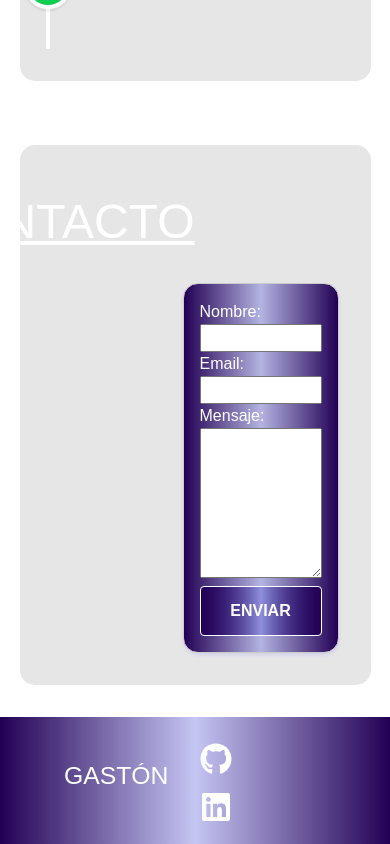
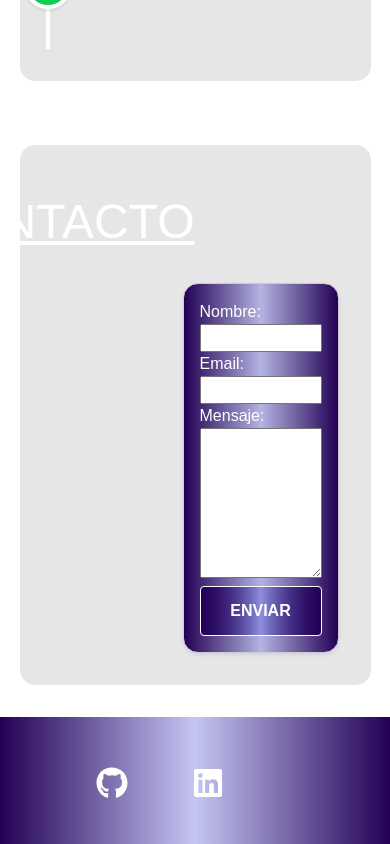
Before and after one commit to Ikkitonga/portfolio-gaston-macias, a React (Vite) app: page / in a window 390 px wide. Shown: the part 3356-4200 px from the top of the page. Built offline with nearby package versions, Linux system fonts and the light colour scheme.

Commit message:
pruebas a estilos

```diff
--- a/src/componentes/footer/footer.css
+++ b/src/componentes/footer/footer.css
@@ -24,3 +24,14 @@ footer {
 .footer__vinculos a:hover {
     color: rgb(20, 220, 50);
 }
+
+@media (max-width: 600px) {
+    .footer__nombre {
+        display: none;
+    }
+
+    .footer__vinculos a {
+        justify-content: center;
+        text-align: center;
+    }
+}
```
Also changed, not shown: src/componentes/habilidades/habilidades.css (line endings or trailing spaces).
